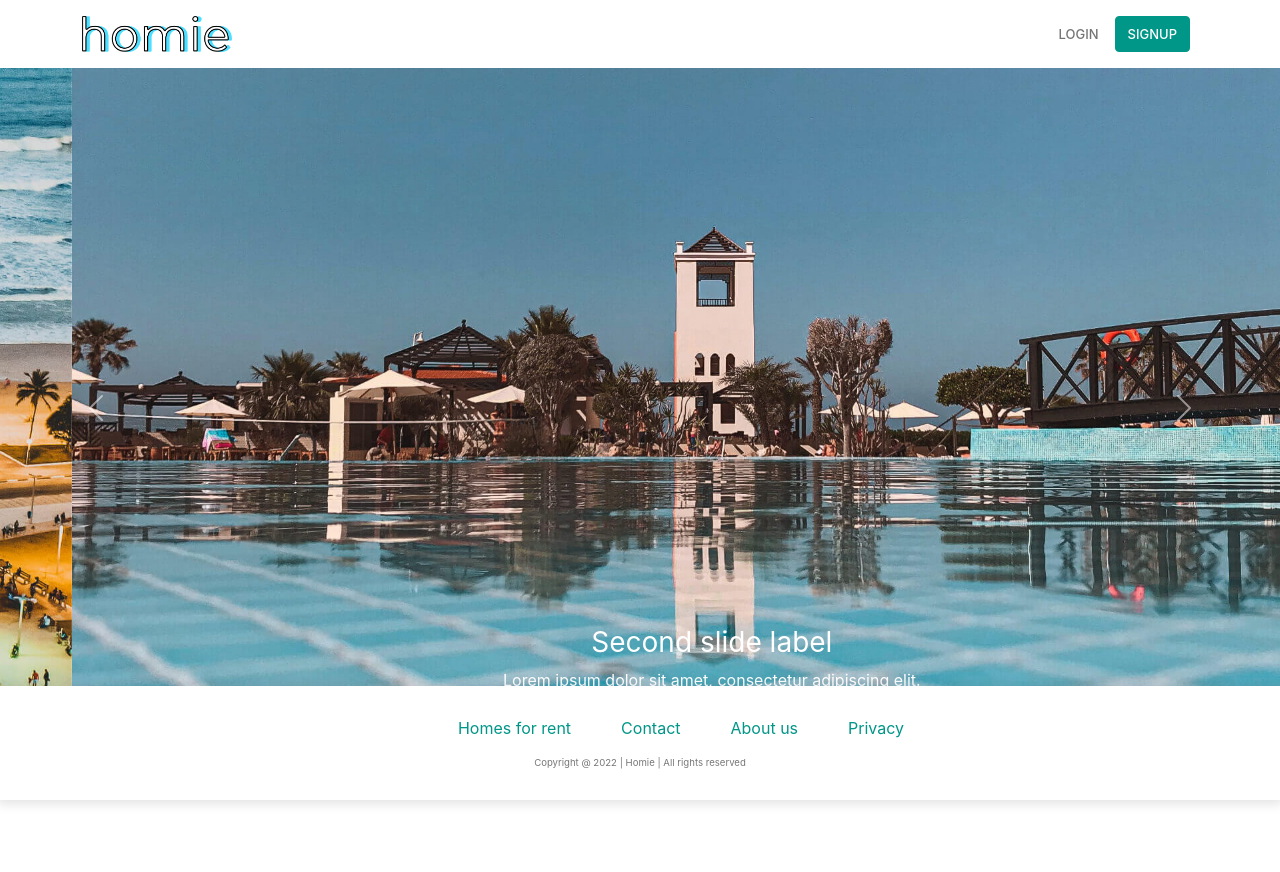
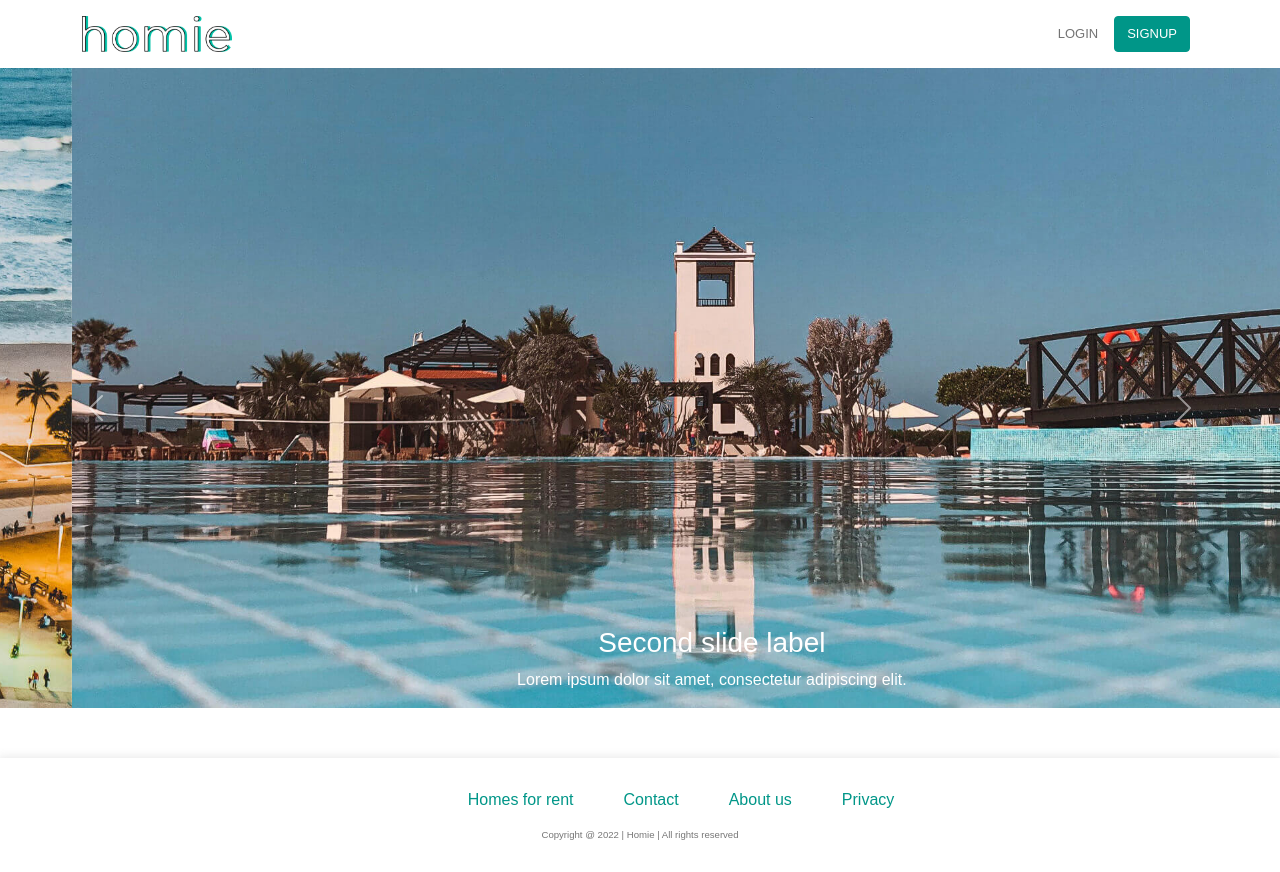
Before and after one commit to shirley-gianina/Homie, a React (Create React App) app in the folder client/: page / in a window 1280 px wide. Before the commit the page ends 800 px from the top, so only its background shows below. Built offline with nearby package versions, Linux system fonts and the light colour scheme.

Commit message:
font changed

```diff
--- a/client/src/App.css
+++ b/client/src/App.css
@@ -1,3 +1,7 @@
 a {
   text-decoration: none;
 }
+
+body {
+  font-family: 'Montserrat', sans-serif;
+}
--- a/client/src/components/Footer/Footer.css
+++ b/client/src/components/Footer/Footer.css
@@ -4,11 +4,9 @@ footer {
     font-size: .6em;
     text-align: center;
     padding: 30px;
-    /* height:140px; */
-    position: fixed;
     bottom: 0;
     width: 100%;
-    margin-top: 300px
+    margin-top: 10px
 }
 
 footer ul {
--- a/client/src/components/Navigation/Navigation.jsx
+++ b/client/src/components/Navigation/Navigation.jsx
@@ -12,7 +12,7 @@ const Navigation = () => {
       <Container>
         <NavLink to="/">
           <Navbar.Brand as="span">
-              <img className="mb-auto" src="/../images/homie.png" />
+              <img className="mb-auto" src="/../images/homie-verde.png" />
           </Navbar.Brand>
         </NavLink>
         <Navbar.Toggle aria-controls="basic-navbar-nav" />
```
Also changed, not shown: client/public/images/homie-verde.png (added), client/public/images/verde.jpg (added).
